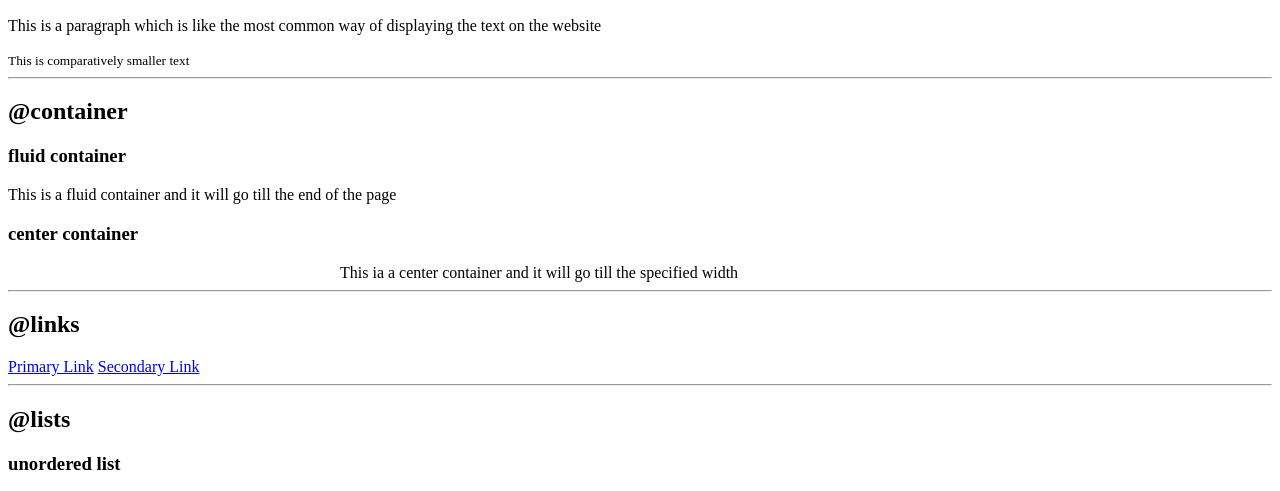
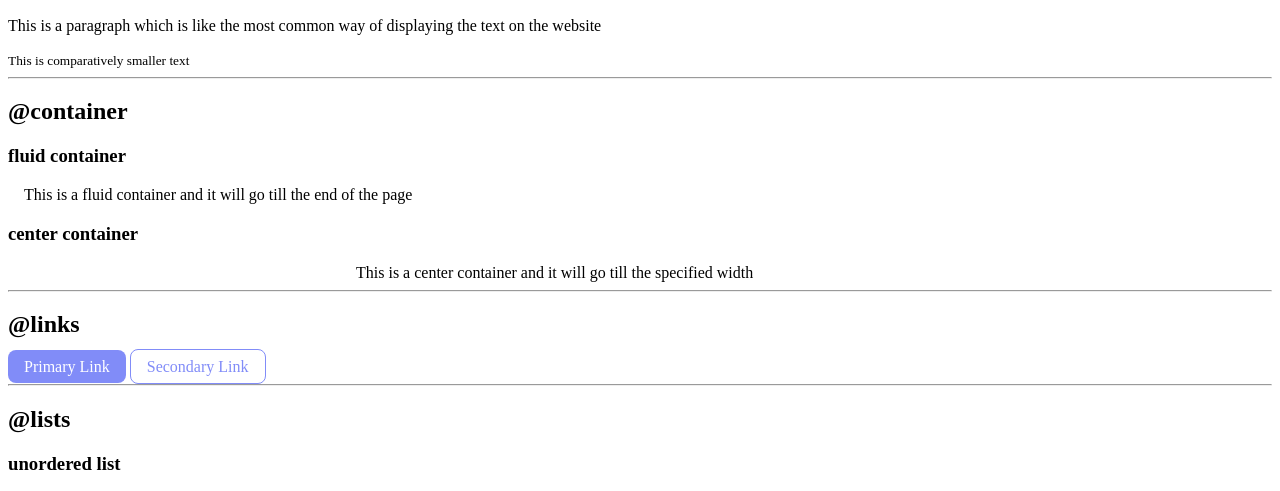
Before and after one commit to suraj-kumbhar/portfolio, a plain HTML site: page components/components.html in a window 1280 px wide. Shown: the part 273-764 px from the top of the page. Drawn offline with Linux system fonts and the light colour scheme; a web font is replaced by a local one.

Commit message:
Style - Add styling to links

```diff
--- a/components/components.html
+++ b/components/components.html
@@ -27,14 +27,14 @@
     <div class="container">This is a fluid container and it will go till the end of the page</div>
 
     <h3>center container</h3>
-    <div class="container container-center">This ia a center container and it will go till the specified width</div>
+    <div class="container container-center">This is a center container and it will go till the specified width</div>
 
     <hr/>
 
     <h2>@links</h2>
 
-    <a href="/">Primary Link</a>
-    <a href="/">Secondary Link</a>
+    <a href="/" class="link link-primary">Primary Link</a>
+    <a href="/" class="link link-secondary">Secondary Link</a>
 
     <hr/>
 
--- a/components/style.css
+++ b/components/style.css
@@ -1,17 +1,45 @@
 @import url('https://fonts.googleapis.com/css2?family=Piazzolla&display=swap');
-@import url('https://fonts.googleapis.com/css2?family=Merriweather&display=swap');
 
 *{
-    font-family: 'Piazzolla', serif;
     box-sizing: border-box;
 }
 
+:root{
+    --primary-color: #818CF8;
+}
+
+body{
+    font-family: 'Piazzolla', serif;
+}
+
+
+/* container */
+
 .container{
-    padding-left: 1 rem;
-    padding-right: 1 rem;
+    padding: 0rem 1rem;
 }
 
 .container-center{
     max-width: 600px;
     margin: auto;
 }
+
+
+/* links */
+
+.link{
+    text-decoration: none;
+    padding: 0.5rem 1rem;
+}
+
+.link-primary{
+    background-color: var(--primary-color);
+    color: white;
+    border-radius: 0.5rem;
+}
+
+.link-secondary{
+    color: var(--primary-color);
+    border-radius: 0.5rem;
+    border: 1px solid var(--primary-color);
+}
```
